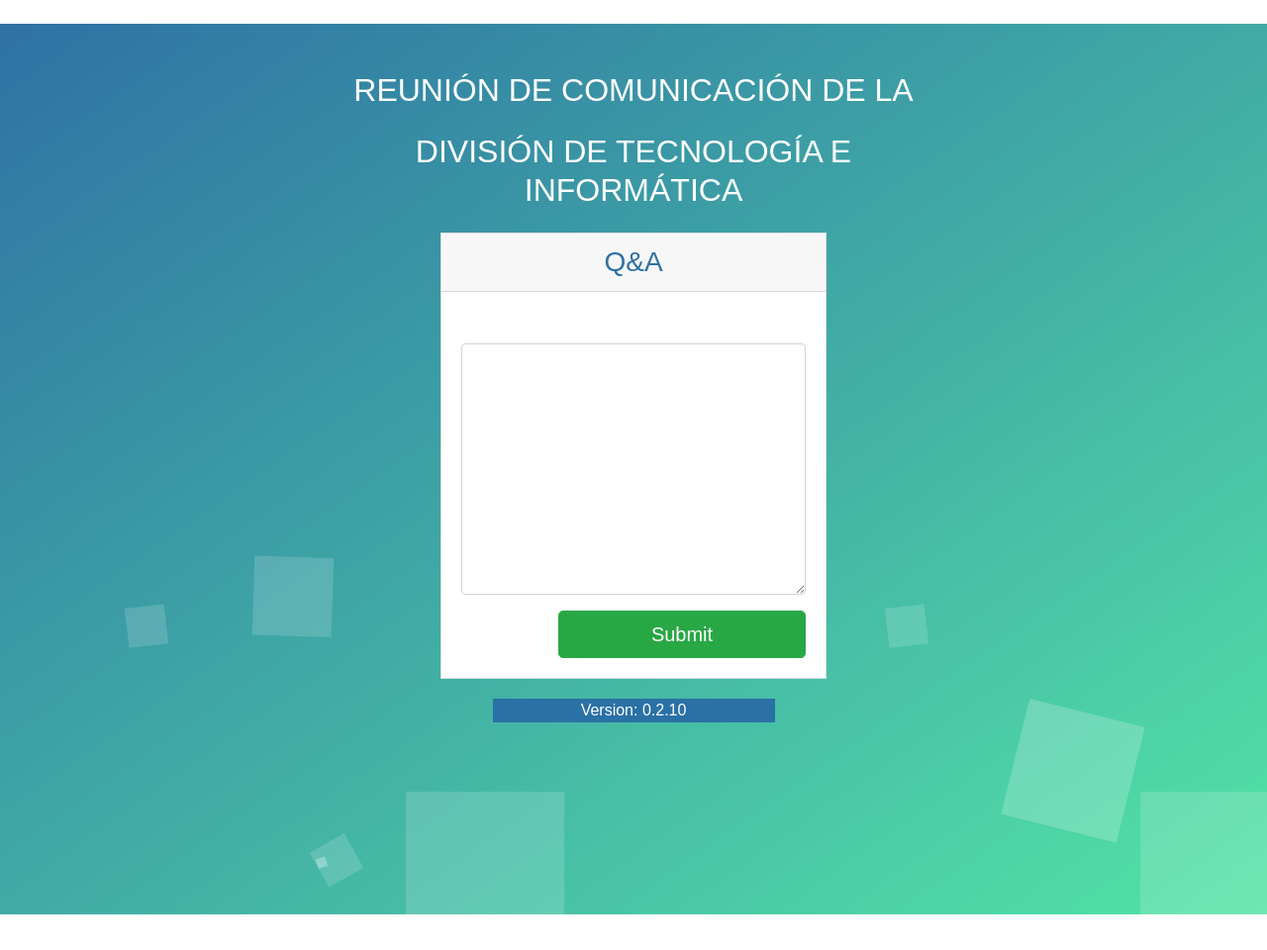
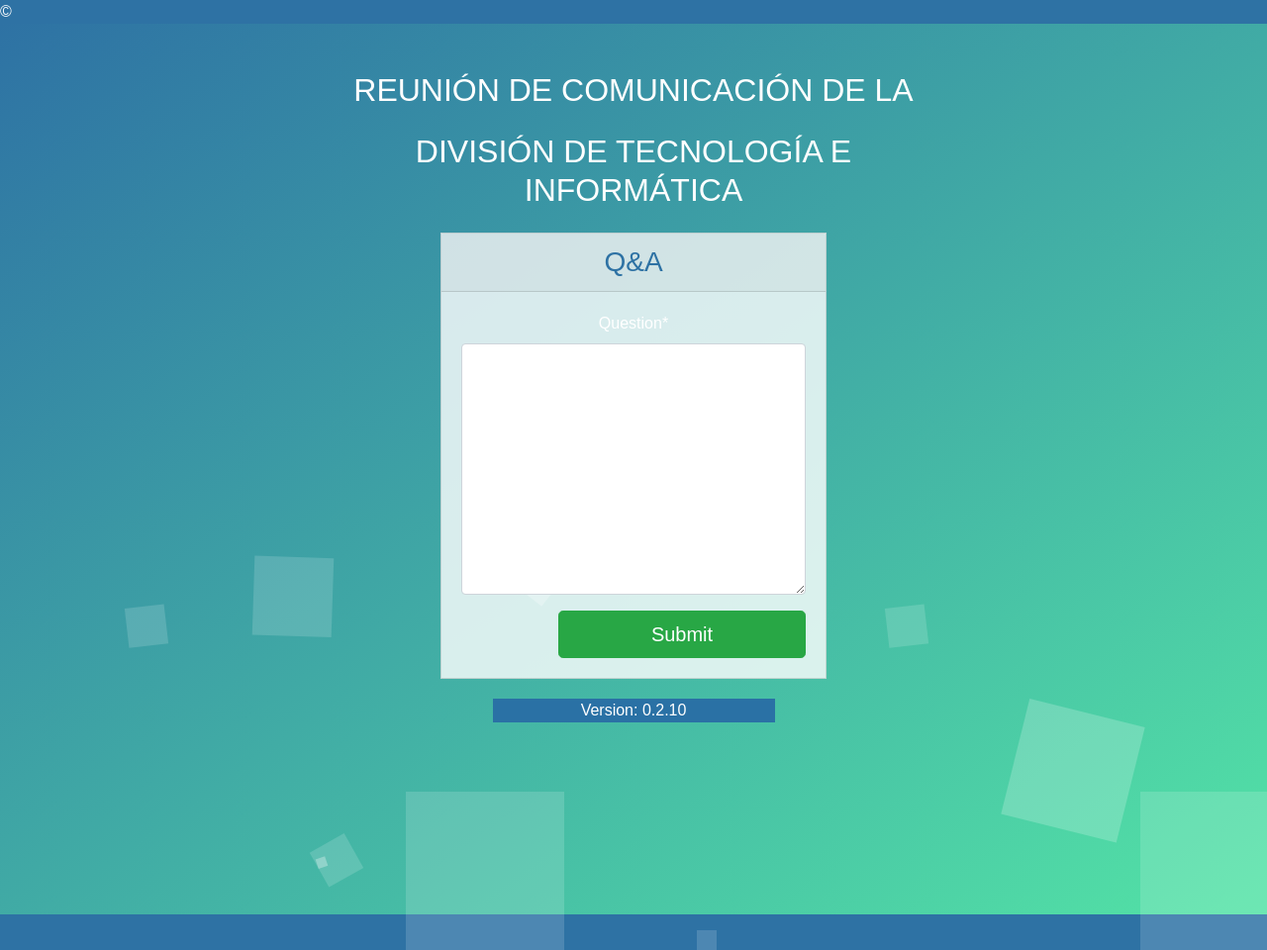
Before and after one commit to luiscberrocal/qa_moderator, a Django app: page /questions/ in a window 1280 px wide. Shown: the whole page at 99% size. Run offline with Django 3.2, Linux system fonts and the light colour scheme; some libraries are stand-ins or nearby versions; some web fonts are replaced.

Commit message:
change background color

```diff
--- a/qa_moderator/static/css/project.css
+++ b/qa_moderator/static/css/project.css
@@ -45,6 +45,8 @@
   font-family: 'Source Sans Pro', sans-serif;
   color: white;
   font-weight: 300;
+  background-color: #2E72A4;
+  /*background: linear-gradient(to bottom right, #2E72A4 0%, #53e3a6 100%);*/
 }
 body ::-webkit-input-placeholder {
   /* WebKit browsers */
@@ -71,6 +73,9 @@
   font-family: 'Source Sans Pro', sans-serif;
   color: white;
   font-weight: 300;
+}
+.card {
+  background-color: rgba(255, 255, 255, .8);
 }
 .wrapper {
   background: #2E72A4;
```
